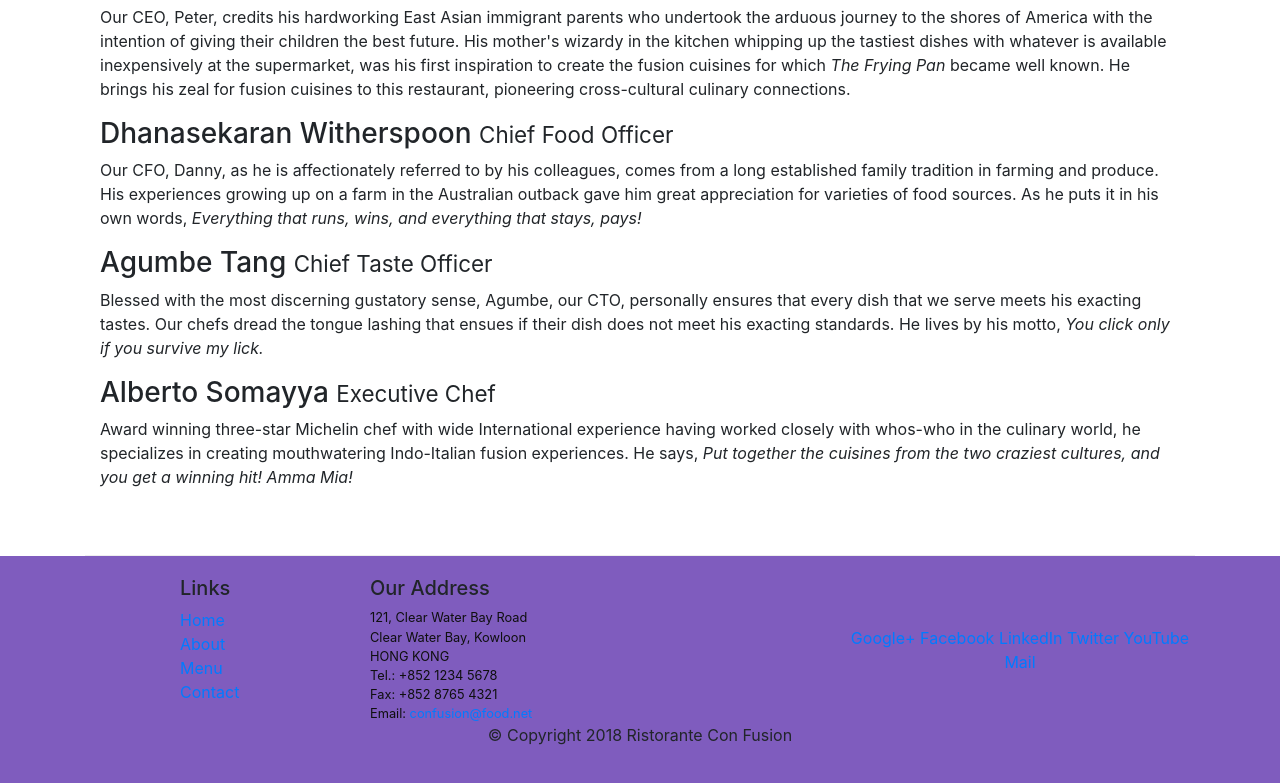
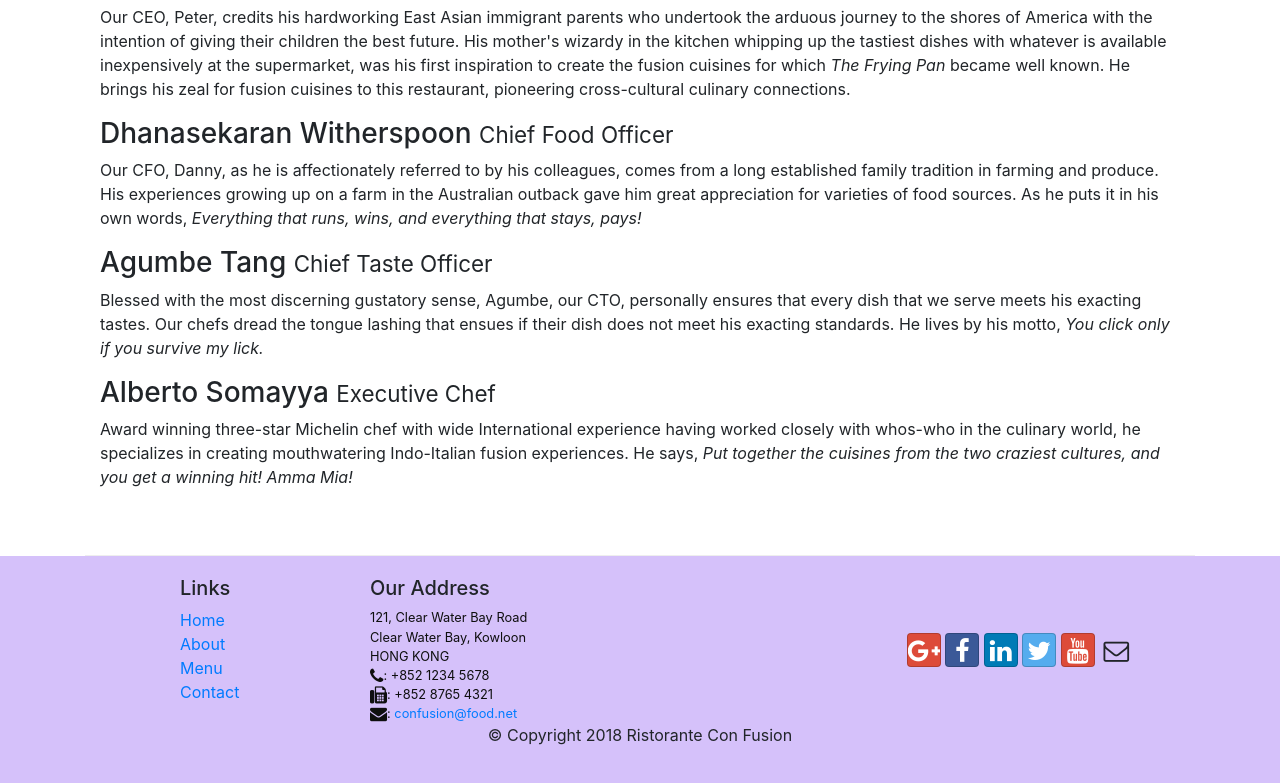
Before and after one commit to crazycse/bootstr, a website: page aboutus.html in a window 1280 px wide. Shown: the part 998-1781 px from the top of the page. Drawn offline with nearby package versions, Linux system fonts and the light colour scheme.

Commit message:
iocn commit

```diff
--- a/aboutus.html
+++ b/aboutus.html
@@ -10,6 +10,8 @@
         <!-- Bootstrap CSS -->
         <link rel="stylesheet" href="node_modules/bootstrap/dist/css/bootstrap.min.css">
         <link rel="stylesheet" href="css/styles.css">
+        <link rel="stylesheet" href="node_modules/font-awesome/css/font-awesome.min.css">
+        <link rel="stylesheet" href="node_modules/bootstrap-social/bootstrap-social.css">
 
     <title>Ristorante Con Fusion: About Us</title>
 
@@ -24,10 +26,10 @@
             <a class="navbar-brand mr-auto" href="index.html">Ristorante Con Fusion</a>
             <div class="collapse navbar-collapse" id="Navbar">
             <ul class="navbar-nav mr-auto">
-                <li class="nav-item"><a class="nav-link" href="index.html">Home</a></li>
-                <li class="nav-item active"><a class="nav-link" href="#">About</a></li>
-                <li class="nav-item"><a class="nav-link" href="#">Menu</a></li>
-                <li class="nav-item"><a class="nav-link" href="#">Contact</a></li>
+                <li class="nav-item"><a class="nav-link" href="./index.html"><span class="fa fa-home fa-lg"></span> Home</a></li>
+                <li class="nav-item active"><a class="nav-link" href="#"><span class="fa fa-info fa-lg"></span> About</a></li>
+                <li class="nav-item"><a class="nav-link" href="#"><span class="fa fa-list fa-lg"></span> Menu</a></li>
+                <li class="nav-item"><a class="nav-link" href="#"><span class="fa fa-address-card fa-lg"></span> Contact</a></li>
             </ul>
             </div>
         </div>
@@ -104,19 +106,20 @@
 		              121, Clear Water Bay Road<br>
 		              Clear Water Bay, Kowloon<br>
 		              HONG KONG<br>
-		              Tel.: +852 1234 5678<br>
-		              Fax: +852 8765 4321<br>
-		              Email: <a href="mailto:confusion@food.net">confusion@food.net</a>
+                      <i class="fa fa-phone fa-lg"></i>: +852 1234 5678<br>
+                      <i class="fa fa-fax fa-lg"></i>: +852 8765 4321<br>
+                      <i class="fa fa-envelope fa-lg"></i>:
+                      <a href="mailto:confusion@food.net">confusion@food.net</a>
 		           </address>
                 </div>
                 <div class="col-12 col-sm-4 align-self-center">
                     <div class="text-center">
-                        <a href="http://google.com/+">Google+</a>
-                        <a href="http://www.facebook.com/profile.php?id=">Facebook</a>
-                        <a href="http://www.linkedin.com/in/">LinkedIn</a>
-                        <a href="http://twitter.com/">Twitter</a>
-                        <a href="http://youtube.com/">YouTube</a>
-                        <a href="mailto:">Mail</a>
+                        <a class="btn btn-social-icon btn-google" href="http://google.com/+"><i class="fa fa-google-plus"></i></a>
+                        <a class="btn btn-social-icon btn-facebook" href="http://www.facebook.com/profile.php?id="><i class="fa fa-facebook"></i></a>
+                        <a class="btn btn-social-icon btn-linkedin" href="http://www.linkedin.com/in/"><i class="fa fa-linkedin"></i></a>
+                        <a class="btn btn-social-icon btn-twitter" href="http://twitter.com/"><i class="fa fa-twitter"></i></a>
+                        <a class="btn btn-social-icon btn-google" href="http://youtube.com/"><i class="fa fa-youtube"></i></a>
+                        <a class="btn btn-social-icon" href="mailto:"><i class="fa fa-envelope-o"></i></a>
                     </div>
                 </div>
            </div>
--- a/css/styles.css
+++ b/css/styles.css
@@ -21,7 +21,7 @@ body{
 
 
 .footer{
-    background-color: #7f5cbe;
+    background-color: #d5c1fa;
     margin:0px auto;
     padding: 20px 0px 20px 0px;
 }
--- a/package.json
+++ b/package.json
@@ -14,8 +14,10 @@
     "lite-server": "^2.5.4"
   },
   "dependencies": {
-    "bootstrap": "^4.0.0",
-    "jquery": "^3.3.1",
+    "bootstrap": "^4.5.2",
+    "bootstrap-social": "^5.1.1",
+    "font-awesome": "^4.7.0",
+    "jquery": "^3.5.1",
     "popper.js": "^1.12.9"
   }
 }
```
Also changed, not shown: index.html (+16 -13 lines), 1 other file.
